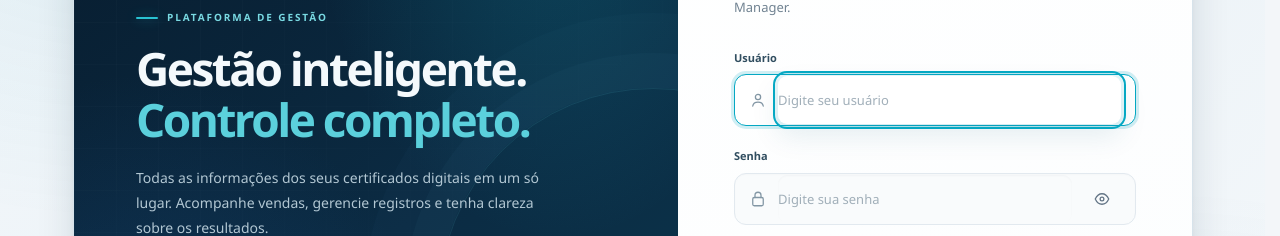
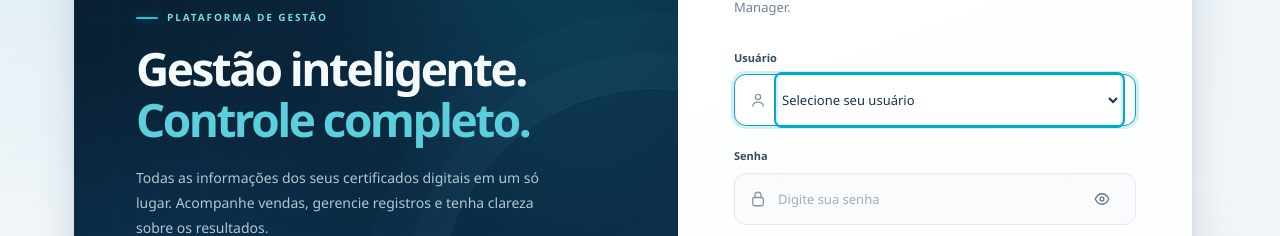
Before and after one commit to webtechrhuan-dev/WEB-CERT, a Next.js app: page /login in a window 1280 px wide. Shown: the part 282-518 px from the top of the page. Built offline with nearby package versions, Linux system fonts and the light colour scheme.

Commit message:
Adiciona seleção de usuário no login e confirmações (#33)
* feat(auth): select username on login

* feat(auth): use username selector for delete confirmation

* feat(auth): use username selectors for certificate confirmations

* style(auth): match login user selector to premium form

```diff
--- a/app/visual/login.css
+++ b/app/visual/login.css
@@ -84,3 +84,41 @@
   .login-form--premium .login-submit { transition: none; }
   .login-form--premium .login-submit:not(:disabled):hover { transform: none; }
 }
+
+
+/* O usuário é escolhido na lista; a senha é o único campo digitável. */
+.login-form--premium .login-input-wrap select {
+  width: 100%;
+  min-width: 0;
+  height: 48px;
+  padding: 0 28px 0 0;
+  border: 0;
+  outline: 0;
+  appearance: auto;
+  background: transparent;
+  color: var(--text, #183449);
+  font: inherit;
+  font-size: 13px;
+  font-weight: 550;
+  cursor: pointer;
+}
+.login-form--premium .login-input-wrap select:focus-visible {
+  outline: 2px solid var(--brand-500, #1684ad);
+  outline-offset: 2px;
+  border-radius: 4px;
+}
+.login-form--premium .login-input-wrap select option {
+  color: #183449;
+  background: #fff;
+}
+.login-form--premium .login-input-wrap:has(select[aria-invalid="true"]) {
+  border-color: var(--danger, #c74444);
+  box-shadow: 0 0 0 3px color-mix(in srgb, var(--danger, #c74444) 12%, transparent);
+}
+:root[data-theme="dark"] .login-form--premium .login-input-wrap select {
+  color: #edf5f8;
+}
+:root[data-theme="dark"] .login-form--premium .login-input-wrap select option {
+  color: #edf5f8;
+  background: #102637;
+}
--- a/components/certificate-files.tsx
+++ b/components/certificate-files.tsx
@@ -224,7 +224,7 @@ export function CertificateFiles({ rowNumber, canUpload, saleStatus, saleExpiry
             </div>
             {!revealedPassword ? (
               <>
-                <label className="record-form-field"><span>Usuário</span><input autoComplete="username" value={revealUsername} onChange={(event) => setRevealUsername(event.target.value)} placeholder="Seu usuário de acesso" /></label>
+                <label className="record-form-field"><span>Usuário</span><select autoComplete="username" autoFocus value={revealUsername} onChange={(event) => setRevealUsername(event.target.value)}><option value="">Selecione seu usuário</option><option value="rhuan">Rhuan</option><option value="arthur">Arthur</option><option value="wesley">Wesley</option></select></label>
                 <label className="record-form-field"><span>Senha de acesso</span><input autoComplete="current-password" type="password" value={revealPassword} onChange={(event) => setRevealPassword(event.target.value)} placeholder="Digite sua senha novamente" onKeyDown={(event) => { if (event.key === "Enter") { event.preventDefault(); void confirmPasswordReveal(); } }} /></label>
                 <p className="reauth-security-note">A senha de acesso é validada no servidor. A senha PFX só será descriptografada após a confirmação e não ficará salva no navegador.</p>
               </>
@@ -249,7 +249,7 @@ export function CertificateFiles({ rowNumber, canUpload, saleStatus, saleExpiry
               <span className="reauth-warning-icon" aria-hidden="true">!</span>
               <div><h3 id="certificate-delete-auth-title">Confirmar exclusão do certificado</h3><p>O arquivo <strong>{fileToDelete.name}</strong> será removido permanentemente. Confirme sua identidade para continuar.</p></div>
             </div>
-            <label className="record-form-field"><span>Usuário</span><input autoComplete="username" value={reauthUsername} onChange={(event) => setReauthUsername(event.target.value)} placeholder="Seu usuário de acesso" /></label>
+            <label className="record-form-field"><span>Usuário</span><select autoComplete="username" autoFocus value={reauthUsername} onChange={(event) => setReauthUsername(event.target.value)}><option value="">Selecione seu usuário</option><option value="rhuan">Rhuan</option><option value="arthur">Arthur</option><option value="wesley">Wesley</option></select></label>
             <label className="record-form-field"><span>Senha</span><input autoComplete="current-password" type="password" value={reauthPassword} onChange={(event) => setReauthPassword(event.target.value)} placeholder="Digite sua senha novamente" onKeyDown={(event) => { if (event.key === "Enter") { event.preventDefault(); void confirmRemove(); } }} /></label>
             {!fileToDelete && error && <p className="form-message form-message--error" role="alert">{error}</p>}
             <p className="reauth-security-note">A senha é validada no servidor e não é armazenada. Somente o usuário conectado pode confirmar a exclusão.</p>
--- a/components/login-button.tsx
+++ b/components/login-button.tsx
@@ -47,20 +47,25 @@ export function LoginButton() {
         <span className="login-input-label">Usuário</span>
         <span className="login-input-wrap">
           <svg viewBox="0 0 24 24" fill="none" aria-hidden="true"><circle cx="12" cy="8" r="3.5" stroke="currentColor" strokeWidth="1.7"/><path d="M5 20c.6-3.4 3-5.2 7-5.2s6.4 1.8 7 5.2" stroke="currentColor" strokeWidth="1.7" strokeLinecap="round"/></svg>
-          <input
+          <select
             id="login-username"
             autoComplete="username"
-            autoCapitalize="none"
-            autoCorrect="off"
-            spellCheck={false}
             autoFocus
             aria-invalid={Boolean(error)}
             aria-describedby={error ? "login-error-message" : undefined}
-            onChange={(event) => { setUsername(event.target.value); setError(""); }}
-            placeholder="Digite seu usuário"
+            onChange={(event) => {
+              setUsername(event.target.value);
+              setError("");
+              passwordRef.current?.focus();
+            }}
             required
             value={username}
-          />
+          >
+            <option value="">Selecione seu usuário</option>
+            <option value="rhuan">Rhuan</option>
+            <option value="arthur">Arthur</option>
+            <option value="wesley">Wesley</option>
+          </select>
         </span>
       </label>
 
--- a/components/record-management.tsx
+++ b/components/record-management.tsx
@@ -322,7 +322,7 @@ function RecordForm({
               <span className="reauth-warning-icon"><Icon name="alert" /></span>
               <div><h3 id="delete-auth-title">Confirmar exclusão permanente</h3><p>Esta venda será removida definitivamente do banco de dados. Confirme sua identidade para continuar.</p></div>
             </div>
-            <label className="record-form-field"><span>Usuário</span><input autoComplete="username" value={reauthUsername} onChange={(event) => setReauthUsername(event.target.value)} placeholder="Seu usuário de acesso" /></label>
+            <label className="record-form-field"><span>Usuário</span><select autoComplete="username" autoFocus value={reauthUsername} onChange={(event) => setReauthUsername(event.target.value)}><option value="">Selecione seu usuário</option><option value="rhuan">Rhuan</option><option value="arthur">Arthur</option><option value="wesley">Wesley</option></select></label>
             <label className="record-form-field"><span>Senha</span><input autoComplete="current-password" type="password" value={reauthPassword} onChange={(event) => setReauthPassword(event.target.value)} placeholder="Digite sua senha novamente" onKeyDown={(event) => { if (event.key === "Enter") { event.preventDefault(); void confirmDelete(); } }} /></label>
             <p className="reauth-security-note">A senha é validada no servidor e não é armazenada. Somente o usuário atualmente conectado pode confirmar a exclusão.</p>
             <div className="form-actions">
```
